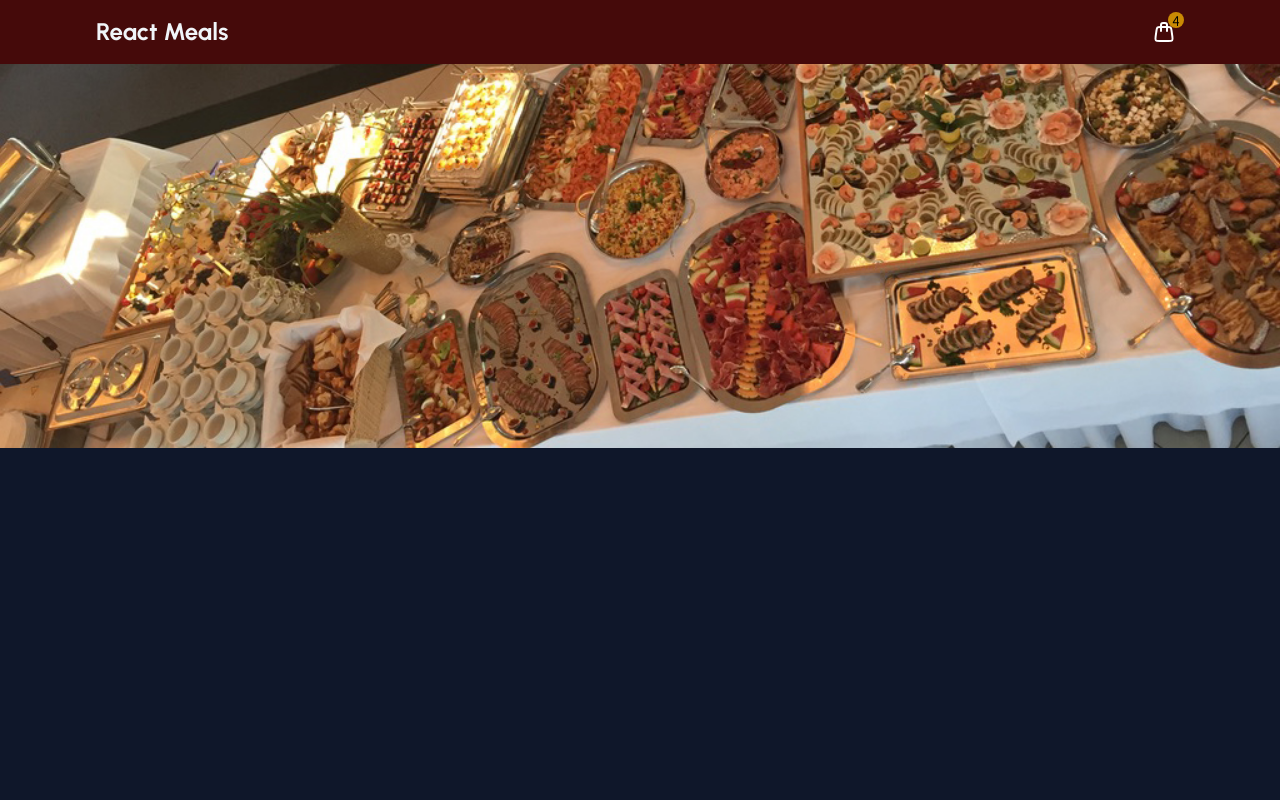
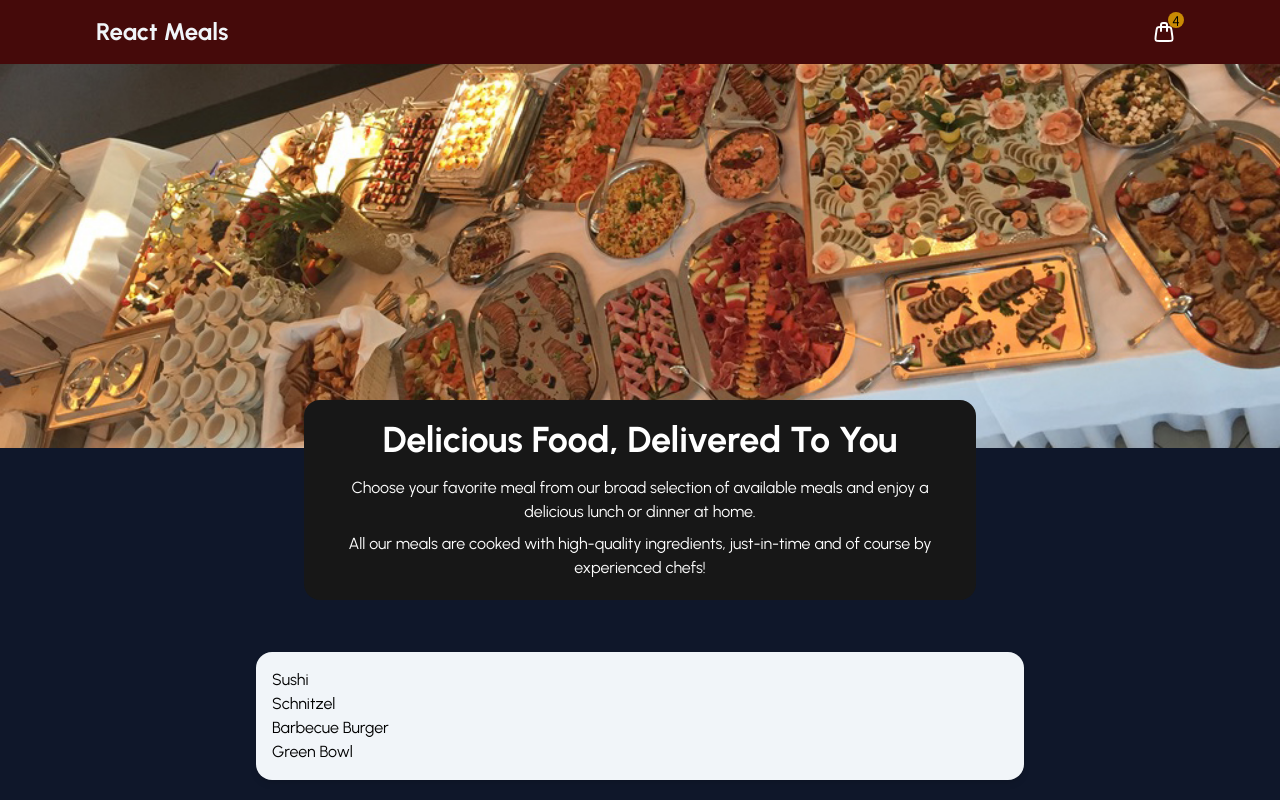
Before and after one commit to BasheerRajeh/react-playground, a React (Vite) app: page / in a window 1280 px wide. Built offline with nearby package versions, Linux system fonts and the light colour scheme.

Commit message:
Add Meals component

```diff
--- a/src/projects/simple-food-order/FoodOrder.jsx
+++ b/src/projects/simple-food-order/FoodOrder.jsx
@@ -1,9 +1,13 @@
 import Header from "./components/layout/Header";
+import Meals from "./components/meal/Meals";
 
 const FoodOrder = () => {
     return (
-        <div className="w-full h-screen bg-slate-900">
+        <div className="w-full h-screen overflow-y-auto bg-slate-900 relative">
             <Header />
+            <main>
+                <Meals />
+            </main>
         </div>
     );
 };
--- a/src/projects/simple-food-order/components/layout/Header.jsx
+++ b/src/projects/simple-food-order/components/layout/Header.jsx
@@ -5,7 +5,7 @@ import mealsImage from "./../../assets/meals.jpg";
 const Header = () => {
     return (
         <>
-            <header className="bg-red-950 h-16 flex justify-between items-center px-24 z-10">
+            <header className="bg-red-950 h-16 flex justify-between items-center px-24 sticky top-0 z-10">
                 <h1 className="text-slate-100 font-bold text-2xl">React Meals</h1>
                 <CartButton />
             </header>
--- /dev/null
+++ b/src/projects/simple-food-order/components/meal/Meals.jsx
@@ -0,0 +1,13 @@
+import MealsAvailable from "./MealsAvailable";
+import MealsSummary from "./MealsSummary";
+
+const Meals = () => {
+    return (
+        <>
+            <MealsSummary />
+            <MealsAvailable />
+        </>
+    );
+};
+
+export default Meals;
--- /dev/null
+++ b/src/projects/simple-food-order/components/meal/MealsAvailable.jsx
@@ -0,0 +1,41 @@
+import Card from "../ui/Card";
+
+const DUMMY_MEALS = [
+    {
+        id: "m1",
+        name: "Sushi",
+        description: "Finest fish and veggies",
+        price: 22.99,
+    },
+    {
+        id: "m2",
+        name: "Schnitzel",
+        description: "A german specialty!",
+        price: 16.5,
+    },
+    {
+        id: "m3",
+        name: "Barbecue Burger",
+        description: "American, raw, meaty",
+        price: 12.99,
+    },
+    {
+        id: "m4",
+        name: "Green Bowl",
+        description: "Healthy...and green...",
+        price: 18.99,
+    },
+];
+
+const MealsAvailable = () => {
+    const mealsList = DUMMY_MEALS.map(meal => <li key={meal.id}>{meal.name}</li>)
+    return <section className="max-w-3xl mx-auto my-1">
+        <Card>
+            <ul className="m-0 list-none">
+                {mealsList}
+            </ul>
+        </Card>
+    </section>;
+};
+
+export default MealsAvailable;
--- /dev/null
+++ b/src/projects/simple-food-order/components/meal/MealsSummary.jsx
@@ -0,0 +1,17 @@
+const MealsSummary = () => {
+    return (
+        <section className="max-w-2xl m-auto bg-neutral-900 text-white text-center rounded-2xl p-5 relative -top-12">
+            <h2 className="text-4xl font-bold mb-4">Delicious Food, Delivered To You</h2>
+            <p className="mb-2">
+                Choose your favorite meal from our broad selection of available meals
+                and enjoy a delicious lunch or dinner at home.
+            </p>
+            <p>
+                All our meals are cooked with high-quality ingredients, just-in-time and
+                of course by experienced chefs!
+            </p>
+        </section>
+    );
+};
+
+export default MealsSummary;
--- /dev/null
+++ b/src/projects/simple-food-order/components/ui/Card.jsx
@@ -0,0 +1,15 @@
+import PropTypes from "prop-types";
+
+const Card = (props) => {
+    return (
+        <div className="bg-slate-100 rounded-2xl p-4 drop-shadow-md">
+            {props.children}
+        </div>
+    );
+};
+
+Card.propTypes = {
+    children: PropTypes.node,
+};
+
+export default Card;
```
